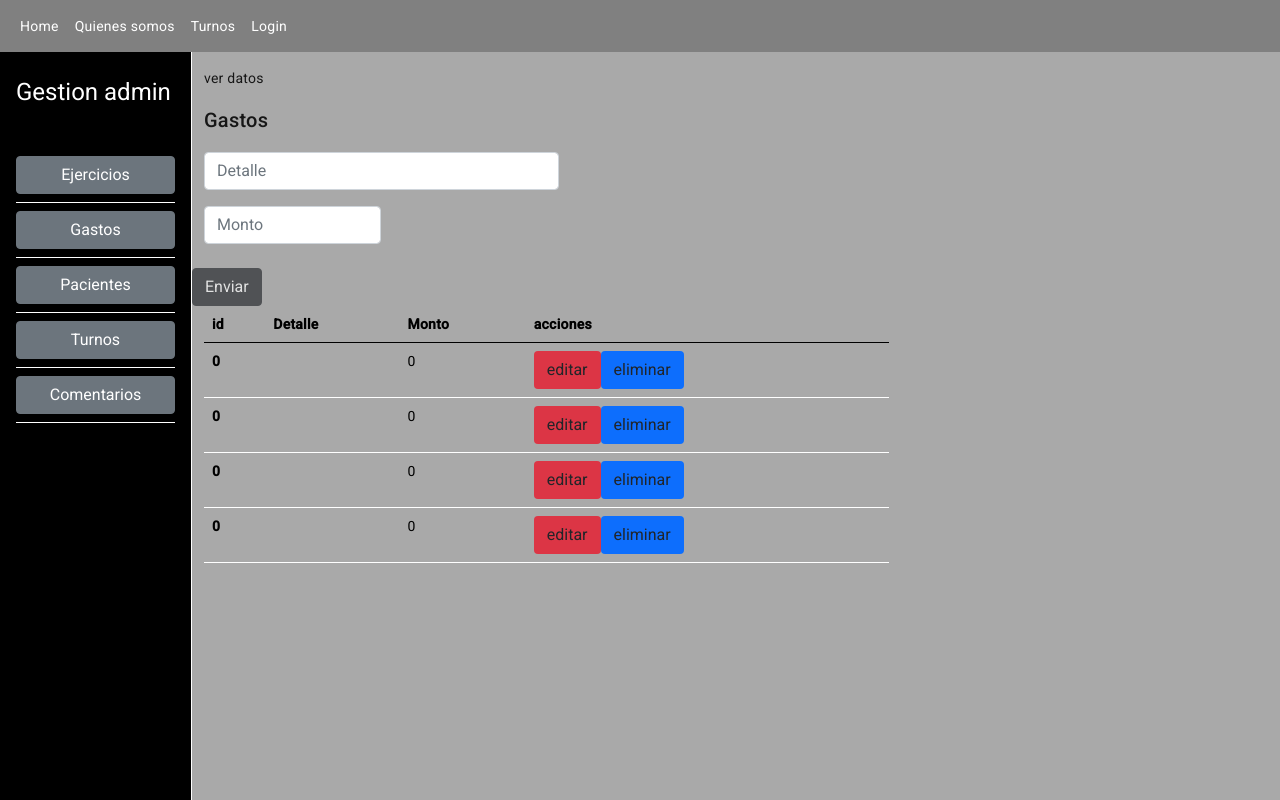
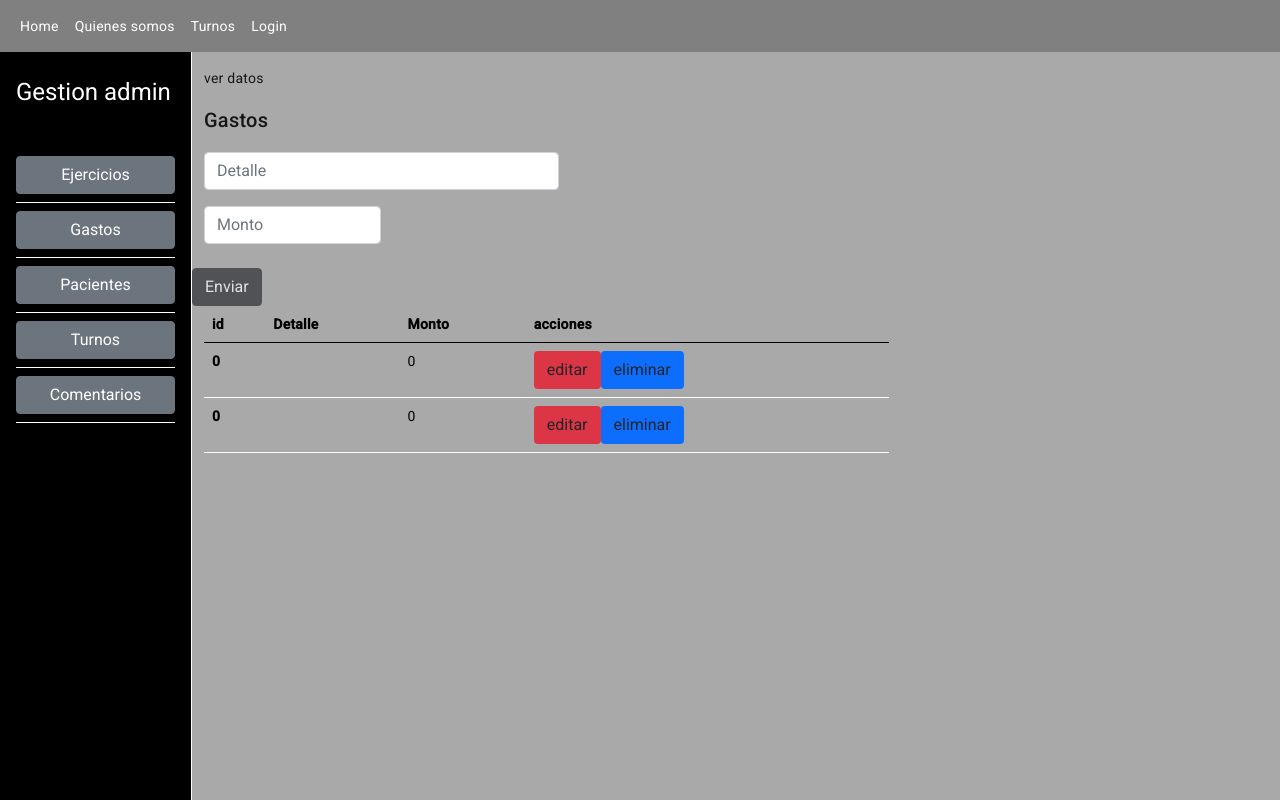
Before and after one commit to martinvspalletti/arami, an Angular app: page /admin/gastos in a window 1280 px wide. Built offline with nearby package versions, Linux system fonts and the light colour scheme.

Commit message:
creacion de gastos service

```diff
--- a/src/app/add-ejercicio/add-ejercicio.component.ts
+++ b/src/app/add-ejercicio/add-ejercicio.component.ts
@@ -19,7 +19,7 @@ export class AddEjercicioComponent {
   }
 
   ejer: Ejercicios = new Ejercicios();
-  //revisar - editar campos uno a uno ????
+  //revisar - que hago con el id ???
   addEjercicio() {
     (this.ejer.id_ = this.aes.ejercicios.length + 1),
       (this.ejer.nombre_ = this.crearEjercicio.get("nombreEjercicio")?.value);
--- a/src/app/gastos/gastos.component.ts
+++ b/src/app/gastos/gastos.component.ts
@@ -1,13 +1,7 @@
-import { Component } from "@angular/core";
+import { Component, inject } from "@angular/core";
 import { FormBuilder, FormGroup, Validators } from "@angular/forms";
-import { HttpClient } from "@angular/common/http";
-import { Observable } from "rxjs";
-
-export interface Gastos {
-  id: number;
-  detalle: string;
-  monto: number;
-}
+import { GastosService } from "../servicios/gastos.service";
+import { Gastos } from "./gastos";
 
 @Component({
   selector: "app-gastos",
@@ -17,7 +11,9 @@ export interface Gastos {
 export class GastosComponent {
   datos: any;
   gastosForm: FormGroup;
-  constructor(private http: HttpClient, private fb: FormBuilder) {
+  private fb = inject(FormBuilder);
+  private gs = inject(GastosService);
+  constructor() {
     this.gastosForm = this.fb.group({
       detalle: ["", Validators.required],
       monto: ["", Validators.required],
@@ -35,23 +31,10 @@ export class GastosComponent {
       detalle: "",
       monto: 0,
     },
-    {
-      id: 0,
-      detalle: "",
-      monto: 0,
-    },
-    {
-      id: 0,
-      detalle: "",
-      monto: 0,
-    },
   ];
 
-  ob(): Observable<any> {
-    return this.http.get("https://jsonplaceholder.typicode.com/users");
-  }
   odatos() {
-    this.ob().subscribe((data) => (this.datos = data));
+    this.gs.ob().subscribe((data) => (this.datos = data));
   }
   agregarGasto() {}
 }
--- /dev/null
+++ b/src/app/gastos/gastos.ts
@@ -0,0 +1,5 @@
+export class Gastos {
+  id!: number;
+  detalle!: string;
+  monto!: number;
+}
--- /dev/null
+++ b/src/app/servicios/gastos.service.ts
@@ -0,0 +1,15 @@
+import { HttpClient } from "@angular/common/http";
+import { Inject, Injectable } from "@angular/core";
+import { Observable } from "rxjs";
+
+@Injectable({
+  providedIn: "root",
+})
+export class GastosService {
+  private http = Inject(HttpClient);
+  constructor() {}
+
+  ob(): Observable<any> {
+    return this.http.get("https://jsonplaceholder.typicode.com/users");
+  }
+}
```
